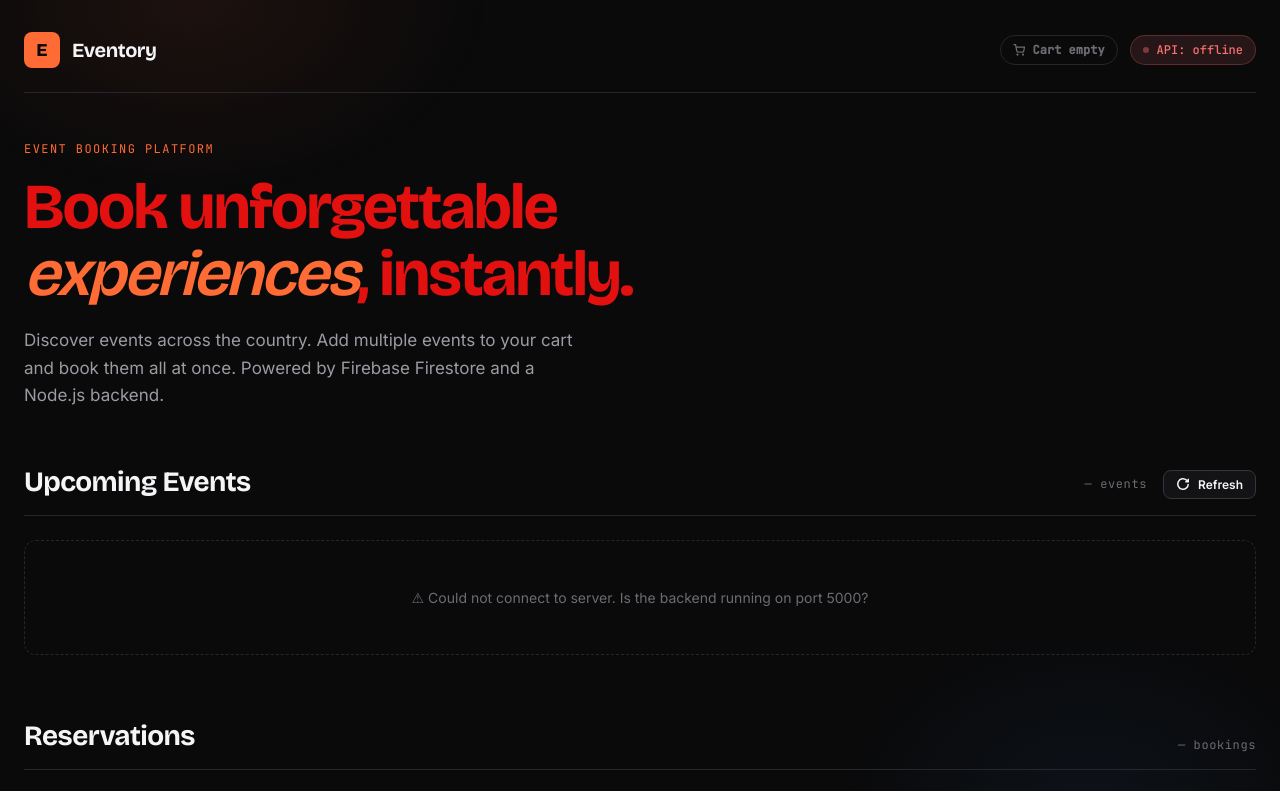
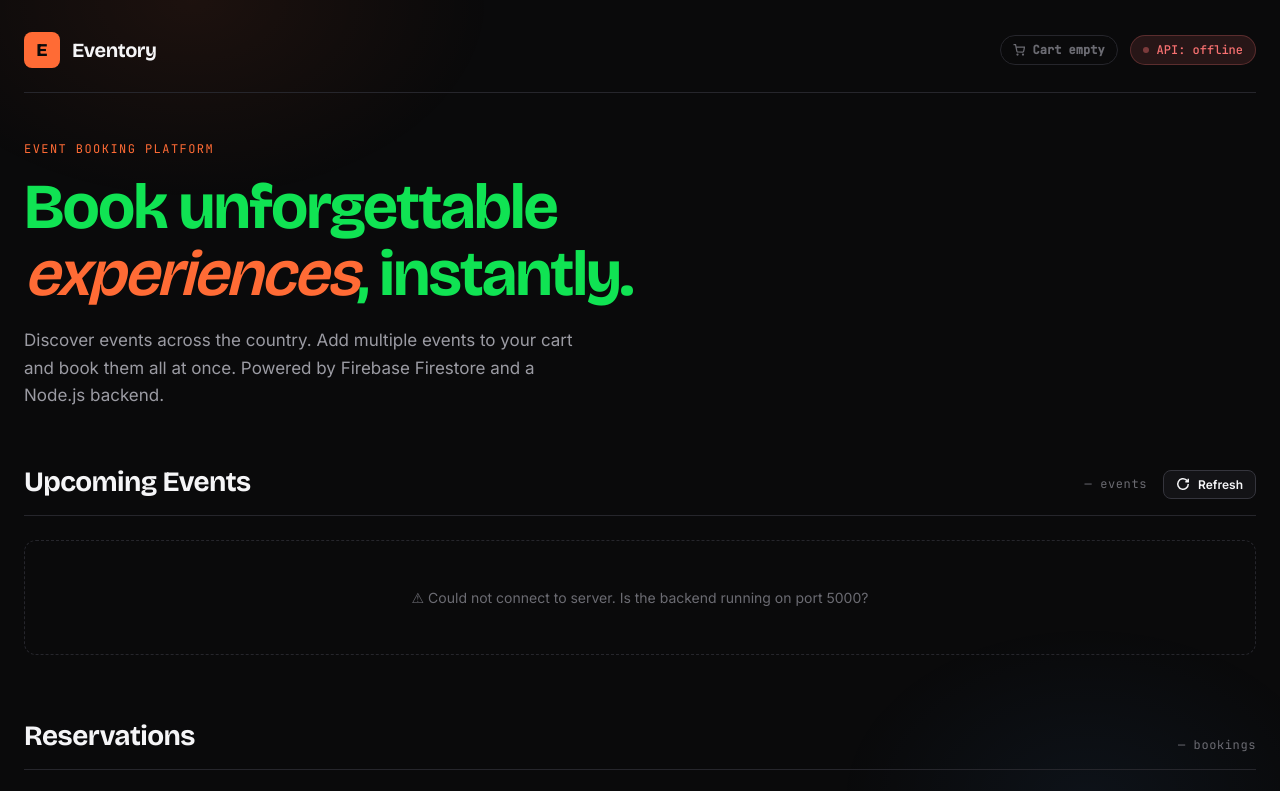
Before and after one commit to onlyarya2004-maker/event-booking-ngd, a website: page index.html in a window 1280 px wide. Shown: the top 791 px of the page. Drawn offline with nearby package versions, Linux system fonts and the light colour scheme; no server answers.

Commit message:
demo change

```diff
--- a/index.html
+++ b/index.html
@@ -835,7 +835,7 @@
 
   <header class="hero">
     <div class="hero-eyebrow">Event Booking Platform</div>
-    <h1 class="hero-title" style="color: #e31010;">Book unforgettable <em>experiences</em>, instantly.</h1>
+    <h1 class="hero-title" style="color: #10e353;">Book unforgettable <em>experiences</em>, instantly.</h1>
     <p class="hero-subtitle">Discover events across the country. Add multiple events to your cart and book them all at once. Powered by Firebase Firestore and a Node.js backend.</p>
   </header>
 
```
